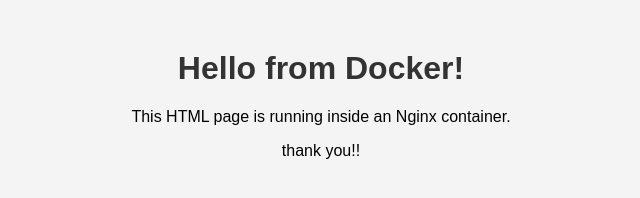
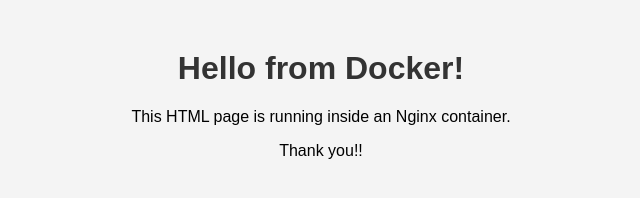
Before and after one commit to mahendra-k1/docker-versioning, a plain HTML site: page index.html in a window 1280 px wide. Shown: the full height of the page, 319-959 px from the left. Drawn offline with Linux system fonts and the light colour scheme.

Commit message:
Update index.html

```diff
--- a/index.html
+++ b/index.html
@@ -19,6 +19,6 @@
 <body>
     <h1>Hello from Docker!</h1>
     <p>This HTML page is running inside an Nginx container.</p>
-    <p>thank you!!</p>
+    <p>Thank you!!</p>
 </body>
 </html>
```
